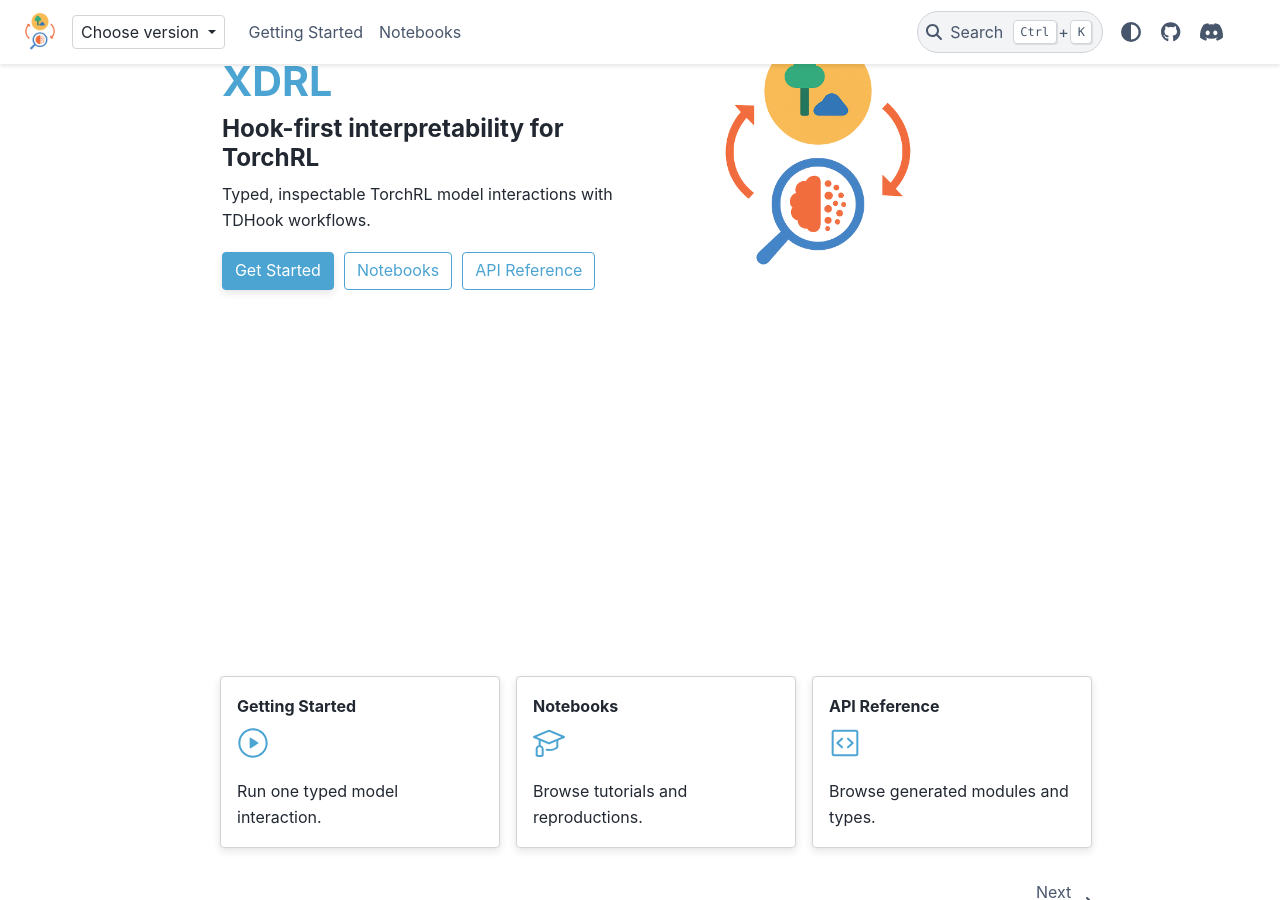
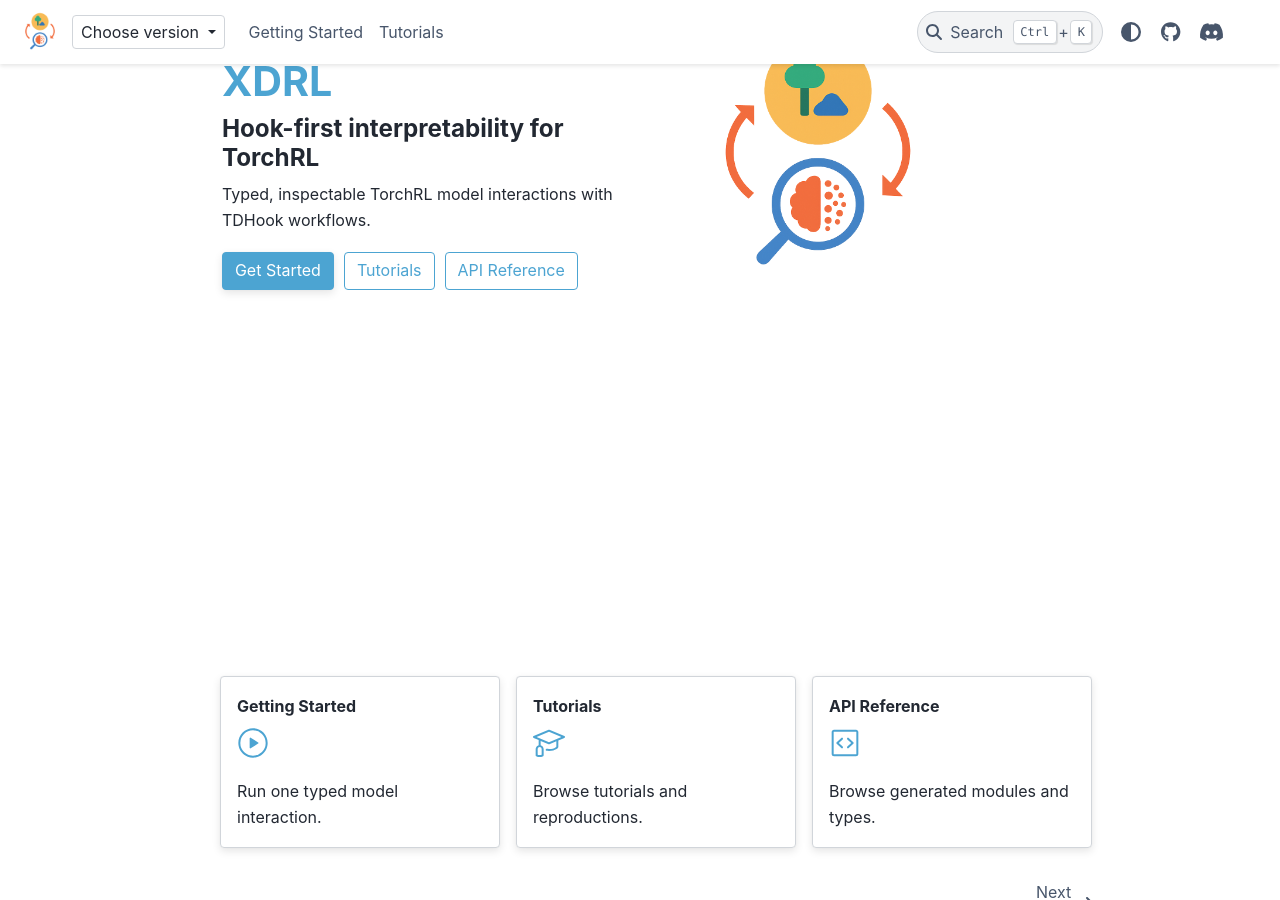
Before and after one commit to Xmaster6y/xdrl, a Sphinx documentation site: the page built from docs/source/index.rst, in a window 1280 px wide and 900 px high, scrolled down 262 px. Built offline with Sphinx 7.4.7 and the PyData theme 0.15.4, drawn with Linux system fonts in a browser that asks for light colours; pages that are not in the unit, such as notebooks, are missing from menus; comment, search, counter and statistics services are not loaded.

Commit message:
Restore Tutorials title

```diff
--- a/docs/source/index.rst
+++ b/docs/source/index.rst
@@ -9,7 +9,7 @@
     :hidden:
 
     Getting Started <start>
-    Notebooks <tutorials>
+    Tutorials <tutorials>
     API Reference <api/index>
 
 .. grid:: 1 1 2 2
@@ -47,7 +47,7 @@
             :color: primary
             :outline:
 
-                Notebooks
+                Tutorials
 
           .. button-ref:: api/index
             :color: primary
@@ -68,7 +68,7 @@
 
       Run one typed model interaction.
 
-   .. grid-item-card:: Notebooks
+   .. grid-item-card:: Tutorials
       :link: tutorials
       :link-type: doc
       :class-card: surface
--- a/docs/source/tutorials.rst
+++ b/docs/source/tutorials.rst
@@ -1,8 +1,5 @@
-Notebooks
+Tutorials
 =========
-
-Tutorials
----------
 
 .. grid:: 1 2 2 2
    :gutter: 3
```
Also changed, not shown: README.md (+1 -1 lines).
